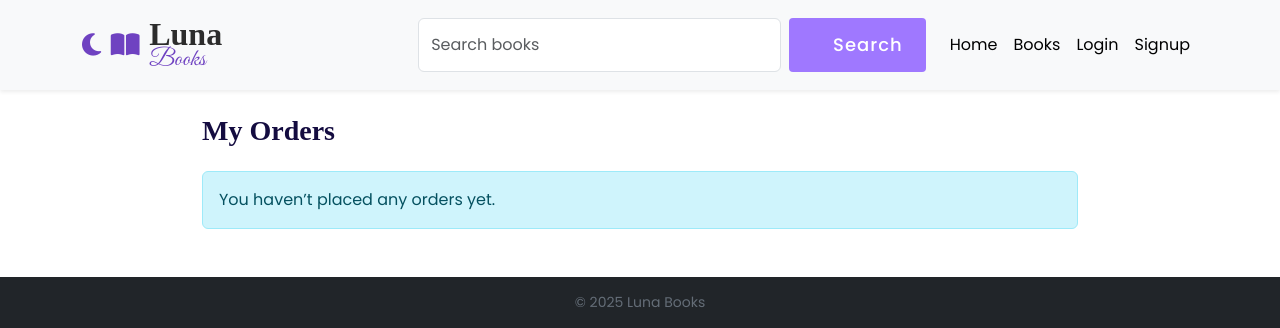
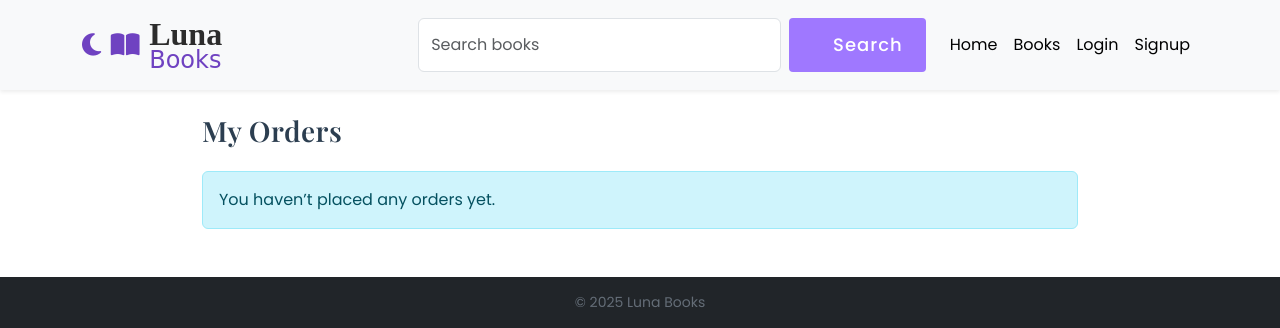
Before and after one commit to anunanda-s20/Book-mini-project, a Django app: template templates/book_app/my_orders.html in a window 1280 px wide. Shown: the top 328 px of the page. Run offline with Django 3.2, Linux system fonts and the light colour scheme; the template is opened without the code that fills it, so the values that code supplies are empty.

Commit message:
Update font for consistency across pages

```diff
--- a/templates/base.html
+++ b/templates/base.html
@@ -16,52 +16,60 @@
     <!-- Font Awesome -->
     <link rel="stylesheet" href="https://cdnjs.cloudflare.com/ajax/libs/font-awesome/6.5.1/css/all.min.css">
 
-    <!-- Zapfino-style font -->
-    <link href="https://fonts.googleapis.com/css2?family=Great+Vibes&display=swap" rel="stylesheet">
-
     <!-- Main CSS -->
     <link rel="stylesheet" href="{% static 'book_app/style.css' %}">
 
+    <!-- Special font for headings and book titles -->
+    <link href="https://fonts.googleapis.com/css2?family=Playfair+Display:wght@500;600;700&display=swap" rel="stylesheet">
+
     <style>
-        /* Navbar height */
+        /* ================= NAVBAR ================= */
         .navbar {
             padding-top: 0.8rem;
             padding-bottom: 0.8rem;
         }
 
-        /* Brand container */
         .brand-logo {
             text-decoration: none;
             gap: 0.6rem;
         }
 
-        /* Icons size */
         .brand-logo i {
             font-size: 1.6rem;
             color: #6f42c1;
         }
 
-        /* LUNA text */
         .brand-name {
             font-family: "Times New Roman", Times, serif;
-            font-size: 2rem;          /* bigger */
+            font-size: 2rem;
             font-weight: bold;
             color: #2c2c2c;
             line-height: 1;
         }
 
-        /* BOOKS text */
         .brand-sub {
             font-family: 'Great Vibes', cursive;
-            font-size: 1.5rem;        /* balanced */
+            font-size: 1.5rem;
             color: #6f42c1;
             line-height: 1;
             margin-top: -2px;
         }
 
-        /* Hover */
         .brand-logo:hover .brand-name {
             color: #6f42c1;
+        }
+
+        /* ================= SPECIAL FONT ONLY FOR MAIN HEADINGS & BOOK TITLES ================= */
+        .main-heading, .book-title {
+            font-family: 'Playfair Display', serif; /* only these elements */
+            font-weight: 600;
+            color: #2c3e50;
+            letter-spacing: 0.5px;
+        }
+
+        .book-title:hover {
+            color: #6f42c1;
+            cursor: pointer;
         }
     </style>
 </head>
@@ -71,19 +79,15 @@
 <!-- ================= NAVBAR ================= -->
 <nav class="navbar navbar-expand-lg navbar-light bg-light shadow-sm">
     <div class="container">
-
-        <!-- 🌙📚 BRAND -->
         <a class="navbar-brand d-flex align-items-center brand-logo" href="{% url 'home' %}">
             <i class="fa-solid fa-moon"></i>
             <i class="fa-solid fa-book-open"></i>
-
             <div class="d-flex flex-column justify-content-center">
                 <span class="brand-name">Luna</span>
                 <span class="brand-sub">Books</span>
             </div>
         </a>
 
-        <!-- Mobile toggle -->
         <button class="navbar-toggler" type="button" data-bs-toggle="collapse" data-bs-target="#mainNavbar">
             <span class="navbar-toggler-icon"></span>
         </button>
@@ -94,8 +98,7 @@
 
             <!-- Search -->
             <form class="d-flex ms-auto me-3" method="get" action="{% url 'book_list' %}">
-                <input class="form-control me-2" type="text" name="q"
-                       placeholder="Search books" value="{{ request.GET.q }}">
+                <input class="form-control me-2" type="text" name="q" placeholder="Search books" value="{{ request.GET.q }}">
                 <button class="btn btn-outline-primary">Search</button>
             </form>
 
@@ -110,9 +113,7 @@
                     <li class="nav-item"><a class="nav-link" href="{% url 'my_orders' %}">My Orders</a></li>
 
                     <li class="nav-item dropdown">
-                        <a class="nav-link dropdown-toggle" data-bs-toggle="dropdown">
-                            {{ user.username }}
-                        </a>
+                        <a class="nav-link dropdown-toggle" data-bs-toggle="dropdown">{{ user.username }}</a>
                         <ul class="dropdown-menu dropdown-menu-end">
                             <li><a class="dropdown-item" href="{% url 'my_profile' %}">My Profile</a></li>
                             <li><hr class="dropdown-divider"></li>
--- a/templates/book_app/my_orders.html
+++ b/templates/book_app/my_orders.html
@@ -16,7 +16,7 @@
 <div class="container my-4" style="max-width: 900px;">
 
     <!-- Page title -->
-    <h2 class="mb-4">My Orders</h2>
+    <h2 class="main-heading mb-4">My Orders</h2>  <!-- Added main-heading class -->
 
     {% if orders %}
         {% for order in orders %}
```
